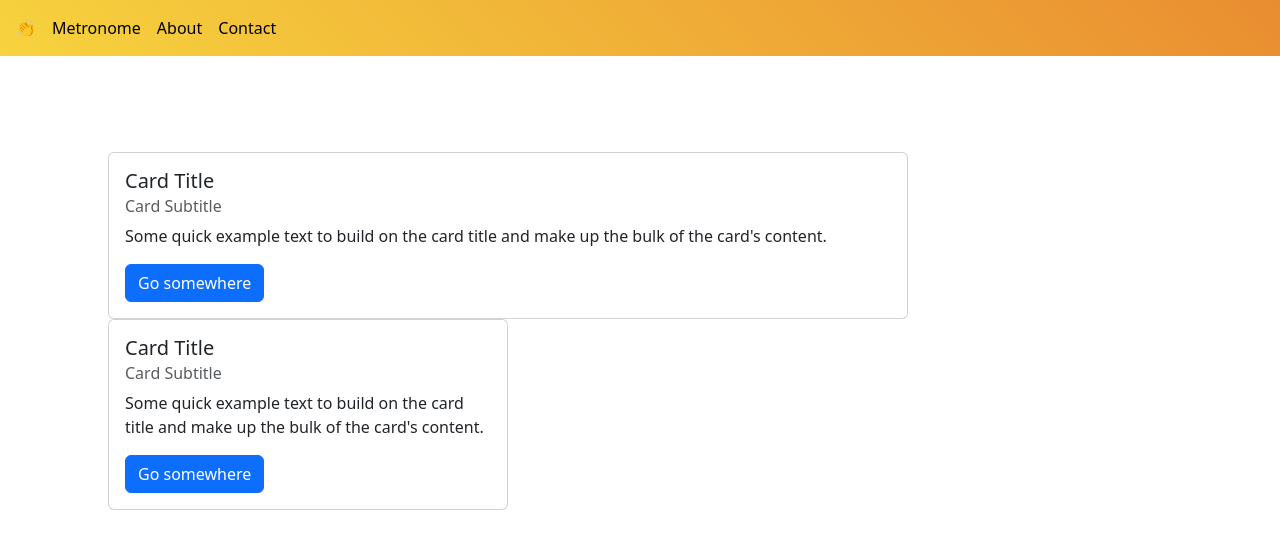
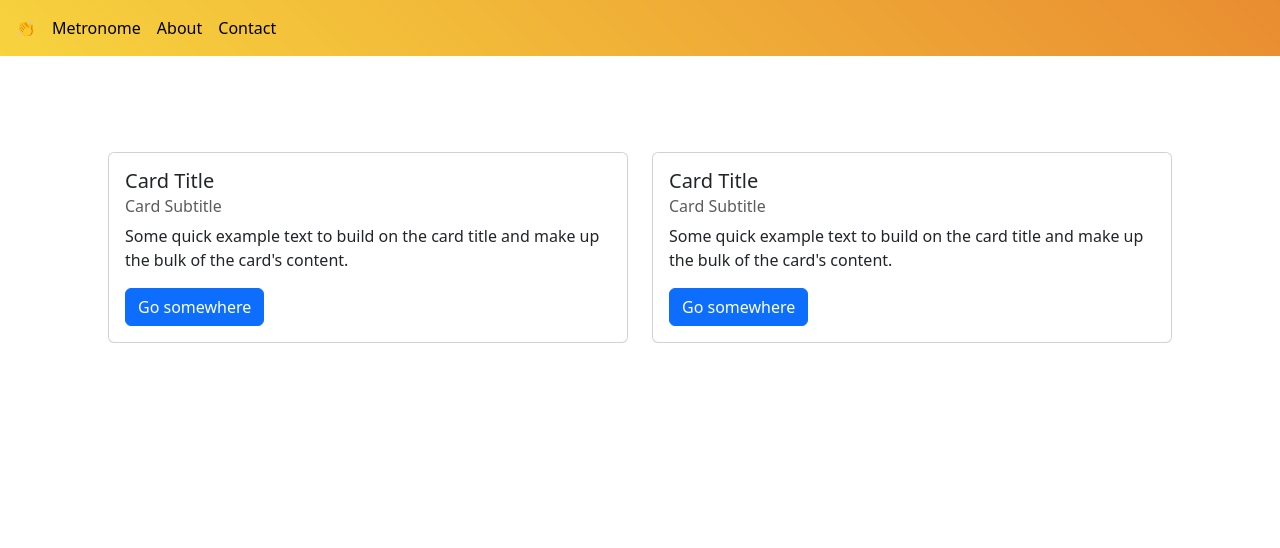
Before and after one commit to Treyson-Grange/clap-chaos, a Next.js app: page /metronome in a window 1280 px wide. Shown: the top 548 px of the page. Built offline with nearby package versions, Linux system fonts and the light colour scheme.

Commit message:
some edits

```diff
--- a/src/components/Layout.tsx
+++ b/src/components/Layout.tsx
@@ -10,17 +10,17 @@ const Layout: React.FC<{ children: React.ReactNode }> = ({ children }) => {
     const [isDarkMode, setIsDarkMode] = useState(false);
 
     useEffect(() => {
-        const darkModeMediaQuery = window.matchMedia('(prefers-color-scheme: dark)');
-        setIsDarkMode(darkModeMediaQuery.matches);
+        const darkQuery = window.matchMedia('(prefers-color-scheme: dark)');
+        setIsDarkMode(darkQuery.matches);
 
         const handleDarkModeChange = (event: MediaQueryListEvent) => {
             setIsDarkMode(event.matches);
         };
 
-        darkModeMediaQuery.addListener(handleDarkModeChange);
+        darkQuery.addListener(handleDarkModeChange);
 
         return () => {
-            darkModeMediaQuery.removeListener(handleDarkModeChange);
+            darkQuery.removeListener(handleDarkModeChange);
         };
     }, []);
 
--- a/src/components/Metronome.tsx
+++ b/src/components/Metronome.tsx
@@ -1,18 +1,19 @@
 import React, { useEffect, useState } from "react";
 import siteConfig from "@/config/clap-chaos";
-import Button from 'react-bootstrap/Button';
-import Container from 'react-bootstrap/Container';
-import Row from 'react-bootstrap/Row';
-import Col from 'react-bootstrap/Col';
-import Card from 'react-bootstrap/Card';
+// import Button from 'react-bootstrap/Button';
+// import Container from 'react-bootstrap/Container';
+// import Row from 'react-bootstrap/Row';
+// import Col from 'react-bootstrap/Col';
+// import Card from 'react-bootstrap/Card';
+import { Card, Col, Row, Container, Button } from 'react-bootstrap';
 
 const Metronome: React.FC = () => {
     return (
         <div>
             <Container>
                 <Row>
-                    <Col className="d-flex">
-                        <Card style={{ width: '50rem' }}>
+                    <Col lg={6} className="d-flex">
+                        <Card>
                             <Card.Body>
                                 <Card.Title>Card Title</Card.Title>
                                 <Card.Subtitle className="mb-2 text-muted">Card Subtitle</Card.Subtitle>
@@ -23,8 +24,8 @@ const Metronome: React.FC = () => {
                             </Card.Body>
                         </Card>
                     </Col>
-                    <Col className="d-flex">
-                        <Card style={{ width: '25rem' }}>
+                    <Col lg={6} className="d-flex">
+                        <Card>
                             <Card.Body>
                                 <Card.Title>Card Title</Card.Title>
                                 <Card.Subtitle className="mb-2 text-muted">Card Subtitle</Card.Subtitle>
@@ -35,6 +36,7 @@ const Metronome: React.FC = () => {
                             </Card.Body>
                         </Card>
                     </Col>
+
                 </Row>
             </Container>
         </div>
```
